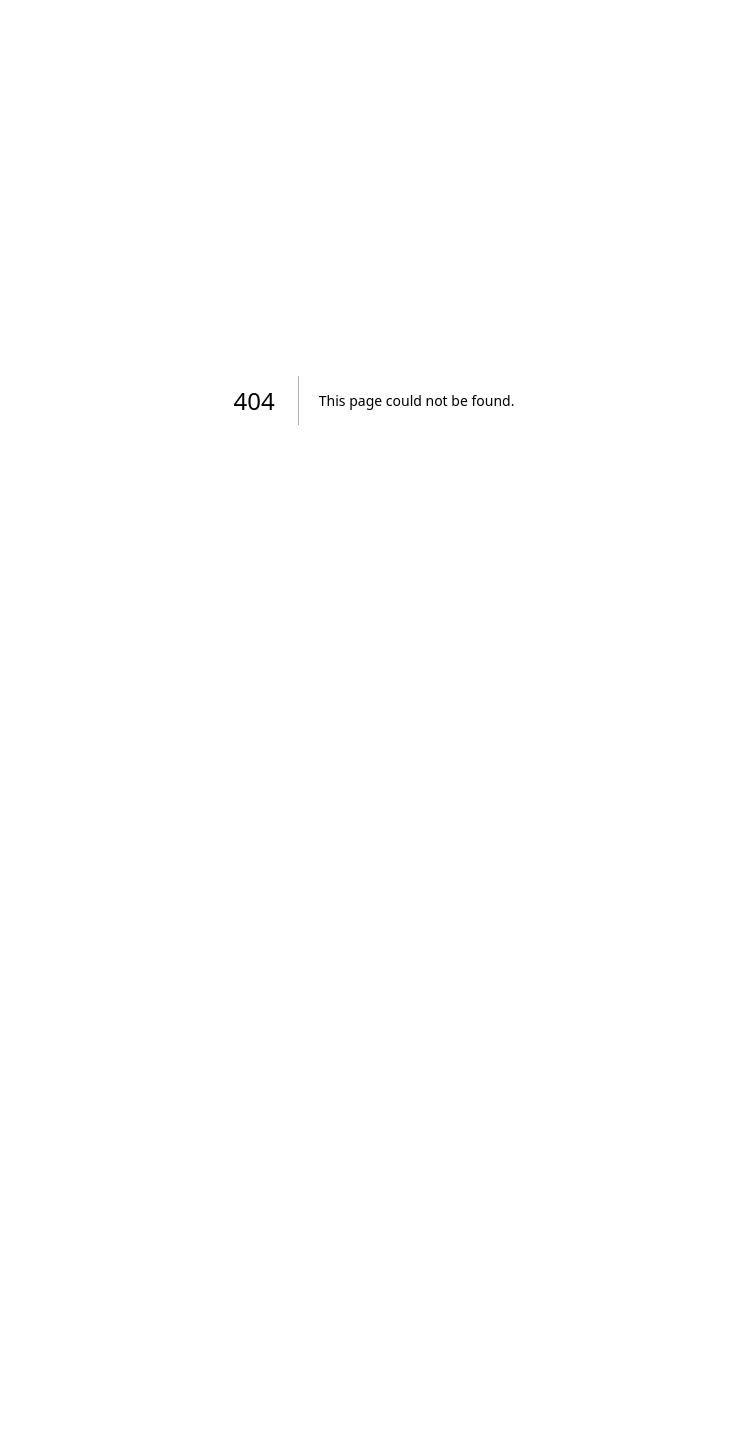
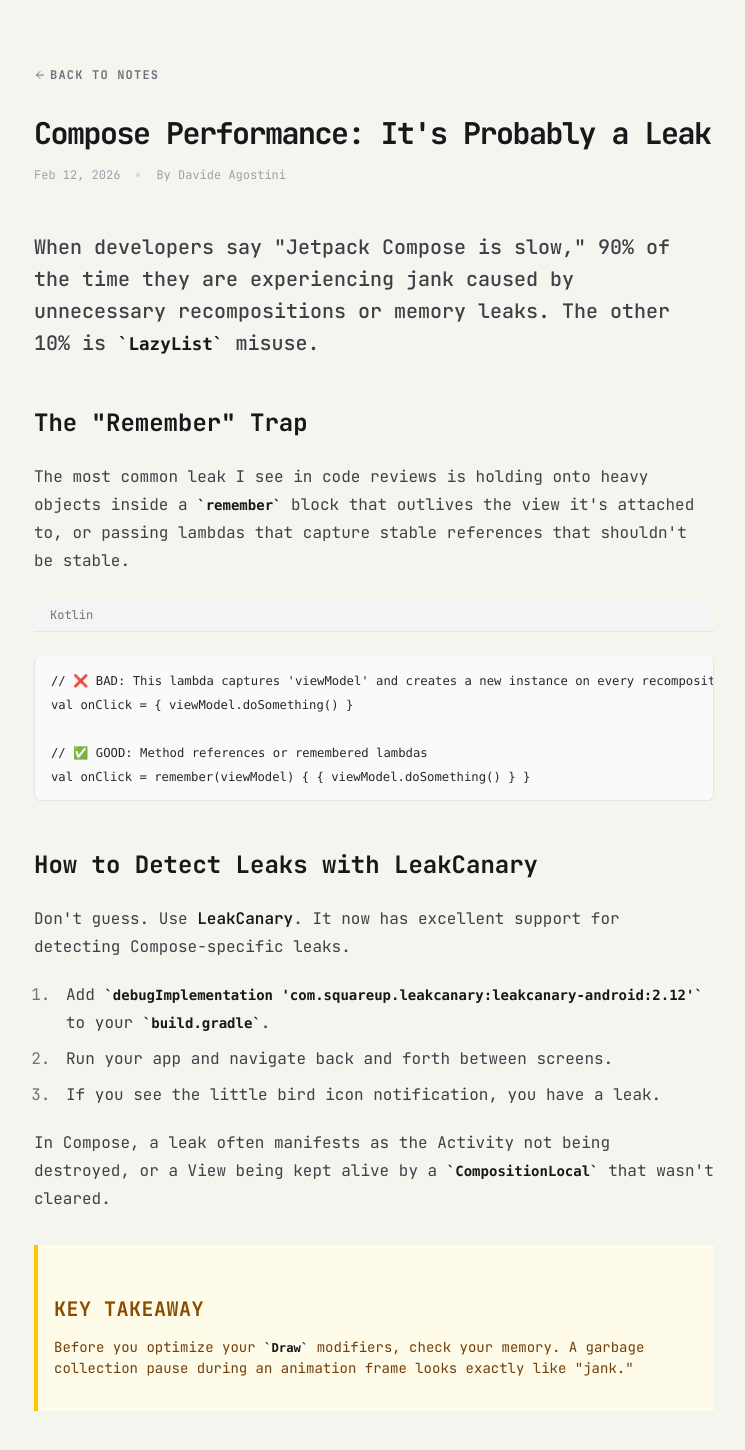
Before and after one commit to davideagostini/davideagostini.github.io, a Next.js app: page /android/compose-leak in a window 1280 px wide. Before the commit this address had no page. Shown: the top 1450 px of the page, without its empty margins (266-1011 px from the left). Before the commit the page ends 800 px from the top, so only its background shows below. Built offline with nearby package versions, Linux system fonts and the light colour scheme.

Commit message:
feat: add 'Compose Performance: It's Probably a Leak' note & fix list navigation

```diff
--- /dev/null
+++ b/app/android/compose-leak/page.tsx
@@ -0,0 +1,110 @@
+import Link from "next/link";
+import { ArrowLeft } from "lucide-react";
+import type { Metadata } from "next";
+
+export const metadata: Metadata = {
+  title: "Compose Performance: Fix Memory Leaks with LeakCanary | Android Notes",
+  description: "Jetpack Compose performance issues are often memory leaks. Learn how to detect 'remember' leaks and fix jank using LeakCanary in 5 minutes.",
+  keywords: ["Jetpack Compose", "Android Performance", "Memory Leak", "LeakCanary", "Kotlin", "Jank", "Optimization"],
+  openGraph: {
+    title: "Compose Performance: It's Probably a Leak",
+    description: "Why 'Compose is slow' is often just a lifecycle mismatch. How to use LeakCanary to find long-lived remember references.",
+    type: "article",
+    publishedTime: "2026-02-12",
+    authors: ["Davide Agostini"],
+    tags: ["Android", "Compose", "Performance"],
+  },
+  twitter: {
+    card: "summary_large_image",
+    creator: "@davideagostini",
+    title: "Compose Performance: It's Probably a Leak",
+    description: "Fixing Jetpack Compose jank by hunting down memory leaks.",
+  }
+};
+
+export default function ComposeLeak() {
+  const jsonLd = {
+    "@context": "https://schema.org",
+    "@type": "TechArticle",
+    "headline": "Compose Performance: It's Probably a Leak",
+    "description": "A guide to identifying and fixing memory leaks in Jetpack Compose applications using LeakCanary.",
+    "author": {
+      "@type": "Person",
+      "name": "Davide Agostini",
+      "url": "https://davideagostini.com"
+    },
+    "datePublished": "2026-02-12",
+    "dateModified": "2026-02-12",
+    "image": "https://davideagostini.com/android/compose-leak/og.png",
+    "keywords": "Android, Jetpack Compose, Performance, Memory Leak, LeakCanary"
+  };
+
+  return (
+    <main className="min-h-screen p-6 md:p-12 lg:p-16">
+      <script
+        type="application/ld+json"
+        dangerouslySetInnerHTML={{ __html: JSON.stringify(jsonLd) }}
+      />
+
+      <div className="max-w-[680px] mx-auto">
+        <header className="mb-12">
+          <Link href="/android" className="inline-flex items-center text-xs font-bold uppercase tracking-widest text-zinc-500 hover:text-zinc-900 mb-8 transition-colors">
+            <ArrowLeft className="w-3 h-3 mr-1" /> Back to Notes
+          </Link>
+
+          <h1 className="text-2xl sm:text-3xl font-bold tracking-tighter text-zinc-900 mb-4">
+            Compose Performance: It's Probably a Leak
+          </h1>
+          <div className="flex items-center gap-4 text-xs font-mono text-zinc-400 mb-8">
+            <time dateTime="2026-02-12">Feb 12, 2026</time>
+            <span className="w-1 h-1 bg-zinc-300 rounded-full"></span>
+            <span>By Davide Agostini</span>
+          </div>
+        </header>
+
+        <article className="prose prose-zinc prose-sm sm:prose-base max-w-none">
+          <p className="lead text-lg text-zinc-700 font-medium">
+            When developers say "Jetpack Compose is slow," 90% of the time they are experiencing jank caused by unnecessary recompositions or memory leaks. The other 10% is <code>LazyList</code> misuse.
+          </p>
+
+          <h2 className="text-xl font-bold mt-8 mb-4 text-zinc-900">The "Remember" Trap</h2>
+          <p>
+            The most common leak I see in code reviews is holding onto heavy objects inside a <code>remember</code> block that outlives the view it's attached to, or passing lambdas that capture stable references that shouldn't be stable.
+          </p>
+
+          <div className="my-6">
+            <div className="bg-zinc-100 rounded-t-lg px-4 py-2 text-xs font-mono text-zinc-500 border-b border-zinc-200">Kotlin</div>
+            <pre className="bg-zinc-50 p-4 rounded-b-lg overflow-x-auto text-xs text-zinc-800 border border-t-0 border-zinc-200">
+              <code>{`// ❌ BAD: This lambda captures 'viewModel' and creates a new instance on every recomposition if not careful
+val onClick = { viewModel.doSomething() }
+
+// ✅ GOOD: Method references or remembered lambdas
+val onClick = remember(viewModel) { { viewModel.doSomething() } }`}</code>
+            </pre>
+          </div>
+
+          <h2 className="text-xl font-bold mt-8 mb-4 text-zinc-900">How to Detect Leaks with LeakCanary</h2>
+          <p>
+            Don't guess. Use <strong>LeakCanary</strong>. It now has excellent support for detecting Compose-specific leaks.
+          </p>
+          <ol className="list-decimal pl-5 space-y-2 marker:text-zinc-500">
+            <li>Add <code>debugImplementation 'com.squareup.leakcanary:leakcanary-android:2.12'</code> to your <code>build.gradle</code>.</li>
+            <li>Run your app and navigate back and forth between screens.</li>
+            <li>If you see the little bird icon notification, you have a leak.</li>
+          </ol>
+
+          <p className="mt-4">
+            In Compose, a leak often manifests as the Activity not being destroyed, or a View being kept alive by a <code>CompositionLocal</code> that wasn't cleared.
+          </p>
+
+          <div className="bg-yellow-50 border-l-4 border-yellow-400 p-4 my-8">
+            <h3 className="text-sm font-bold text-yellow-800 uppercase tracking-wide mb-1">Key Takeaway</h3>
+            <p className="text-sm text-yellow-900 m-0">
+              Before you optimize your <code>Draw</code> modifiers, check your memory. A garbage collection pause during an animation frame looks exactly like "jank."
+            </p>
+          </div>
+        </article>
+      </div>
+    </main>
+  );
+}
--- a/app/android/page.tsx
+++ b/app/android/page.tsx
@@ -44,6 +44,7 @@ export default function AndroidNotes() {
 
           <div className="space-y-6">
             <NoteCard
+              href="/android/compose-leak"
               date="Feb 12, 2026"
               title="Compose Performance: It's Probably a Leak"
               tags={["Compose", "Performance"]}
@@ -57,9 +58,9 @@ export default function AndroidNotes() {
   );
 }
 
-function NoteCard({ title, date, tags, desc }: { title: string; date: string; tags: string[]; desc: string }) {
+function NoteCard({ title, date, tags, desc, href }: { title: string; date: string; tags: string[]; desc: string; href: string }) {
   return (
-    <article className="group block border border-zinc-200 p-5 bg-white hover:border-zinc-900 transition-all">
+    <Link href={href} className="group block border border-zinc-200 p-5 bg-white hover:border-zinc-900 transition-all">
       <div className="flex flex-col sm:flex-row sm:items-baseline sm:justify-between mb-2 gap-2">
         <h3 className="font-bold text-lg text-zinc-900 group-hover:underline decoration-2 underline-offset-2">
           {title}
@@ -78,6 +79,6 @@ function NoteCard({ title, date, tags, desc }: { title: string; date: string; ta
       <p className="text-zinc-600 text-sm leading-relaxed">
         {desc}
       </p>
-    </article>
+    </Link>
   );
 }
```
Also changed, not shown: 1 other file (tests, documents, lock files or other folders).
